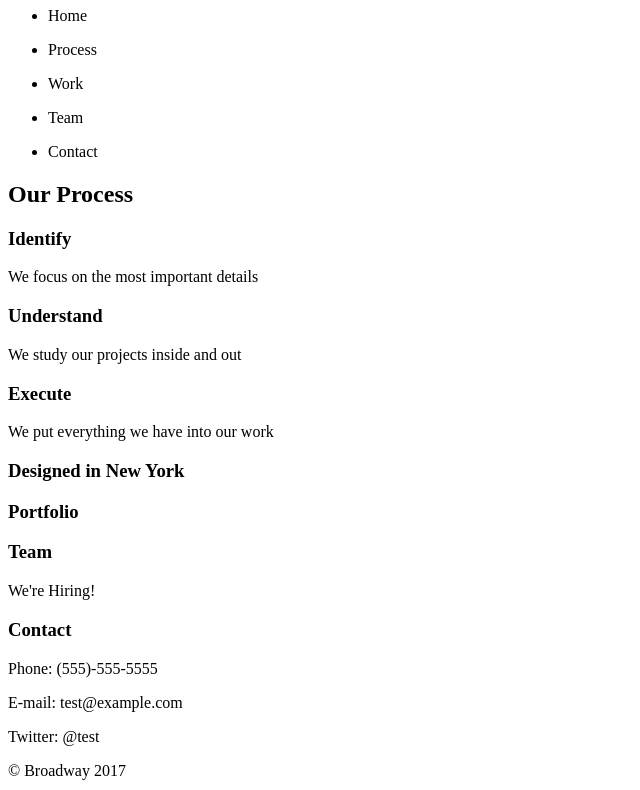
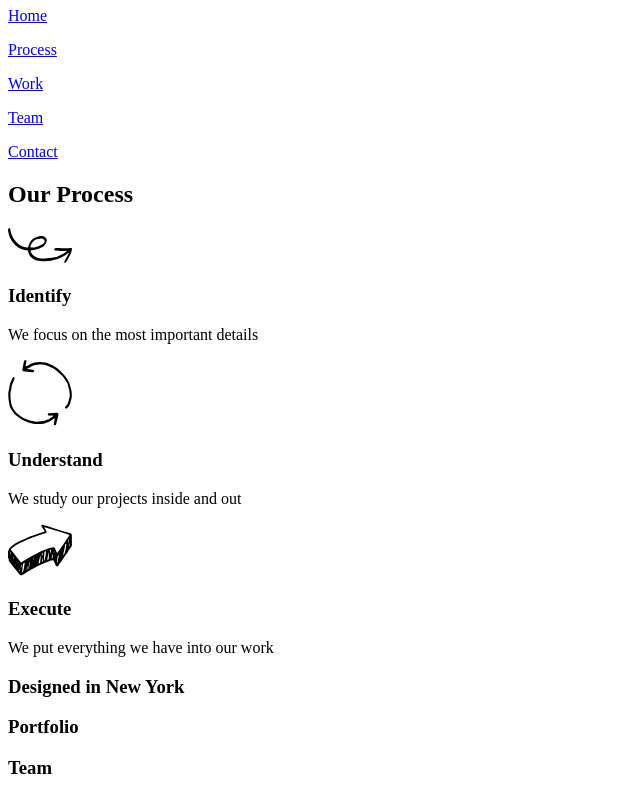
Before and after one commit to woodmr/broadway, a plain HTML site: page index.html in a window 1280 px wide. Shown: the part 73-863 px from the top of the page, without its empty margins (0-640 px from the left). Drawn offline with Linux system fonts and the light colour scheme.

Commit message:
Images and basic nav

```diff
--- a/index.html
+++ b/index.html
@@ -7,44 +7,45 @@
   </head>
   <body>
     <div class="header">
-      <h1>Broadway</h1>
+      <h1>Broadway Design</h1>
       <nav>
-        <ul>
-          <li> <p>Home</p> </li>
-          <li> <p>Process</p> </li>
-          <li> <p>Work</p> </li>
-          <li> <p>Team</p> </li>
-          <li> <p>Contact</p> </li>
-        </ul>
+        <p> <a href="./index.html">Home</a> </p>
+        <p> <a href="#ourprocess">Process</a> </p>
+        <p> <a href="#work">Work</a> </p>
+        <p> <a href="#team">Team</a> </p>
+        <p> <a href="#contact">Contact</a> </p>
       </nav>
     </div>
     <div id="ourprocess">
       <h2>Our Process</h2>
+      <img src="./resources/images/identify.svg">
       <h3>Identify</h3>
       <p>We focus on the most important details</p>
+      <img src="./resources/images/understand.svg">
       <h3>Understand</h3>
       <p>We study our projects inside and out</p>
+      <img src="./resources/images/execute.svg">
       <h3>Execute</h3>
       <p>We put everything we have into our work</p>
     </div>
-    <div id="Work">
+    <div id="work">
       <h3>Designed in New York</h3>
     </div>
-    <div id="Portfolio">
+    <div id="portfolio">
       <h3>Portfolio</h3>
     </div>
-    <div id="Team">
+    <div id="team">
       <h3>Team</h3>
       <p>We're Hiring!</p>
     </div>
-    <div id="Contact">
+    <div id="contact">
       <h3>Contact</h3>
       <p>Phone: (555)-555-5555</p>
       <p>E-mail: test@example.com</p>
       <p>Twitter: @test</p>
     </div>
     <div class="footer">
-      <p>© Broadway 2017</p> <p>Home About Work Team Contact</p>
+      <p>© Broadway 2017</p> <a href="./index.html">Home</a> <a href="#ourprocess">Process</a> <a href="#work">Work</a> <a href="#team">Team</a> <a href="#contact">Contact</a>
     </div>
   </body>
 </html>
```
